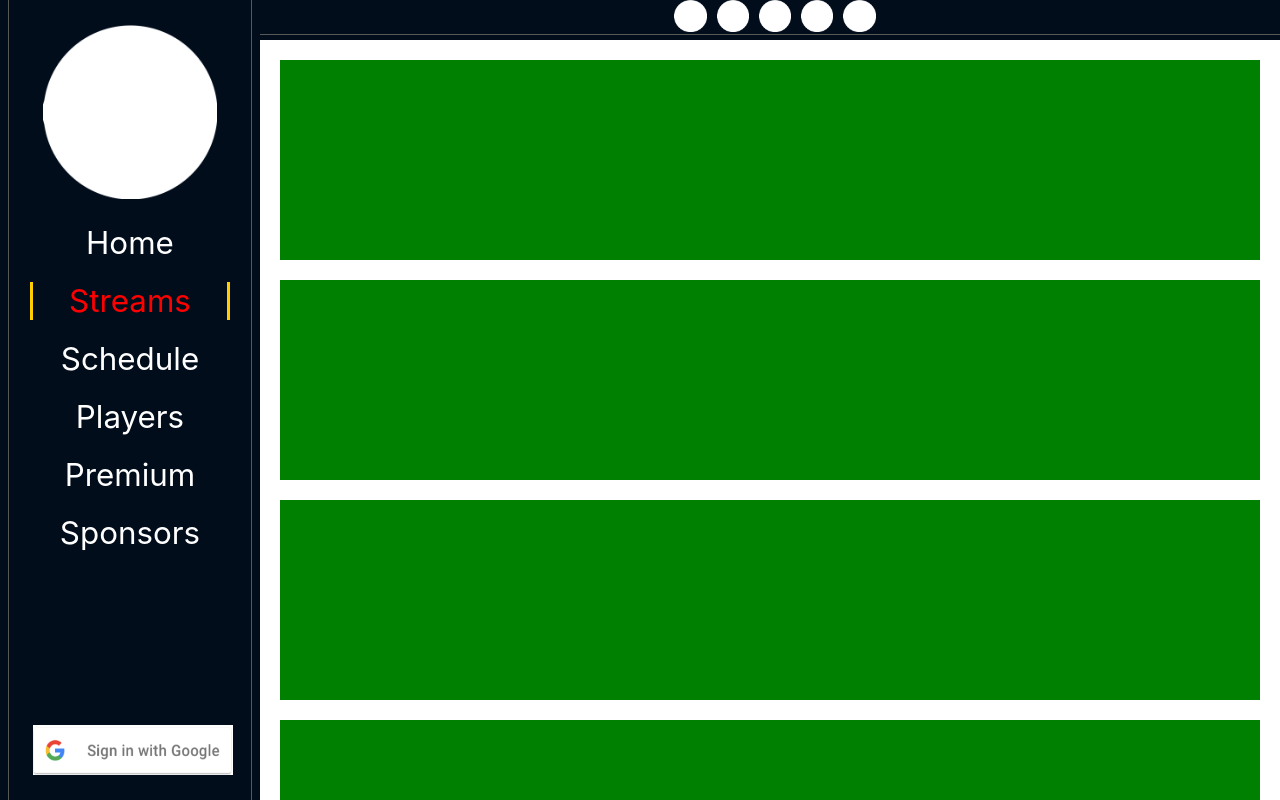
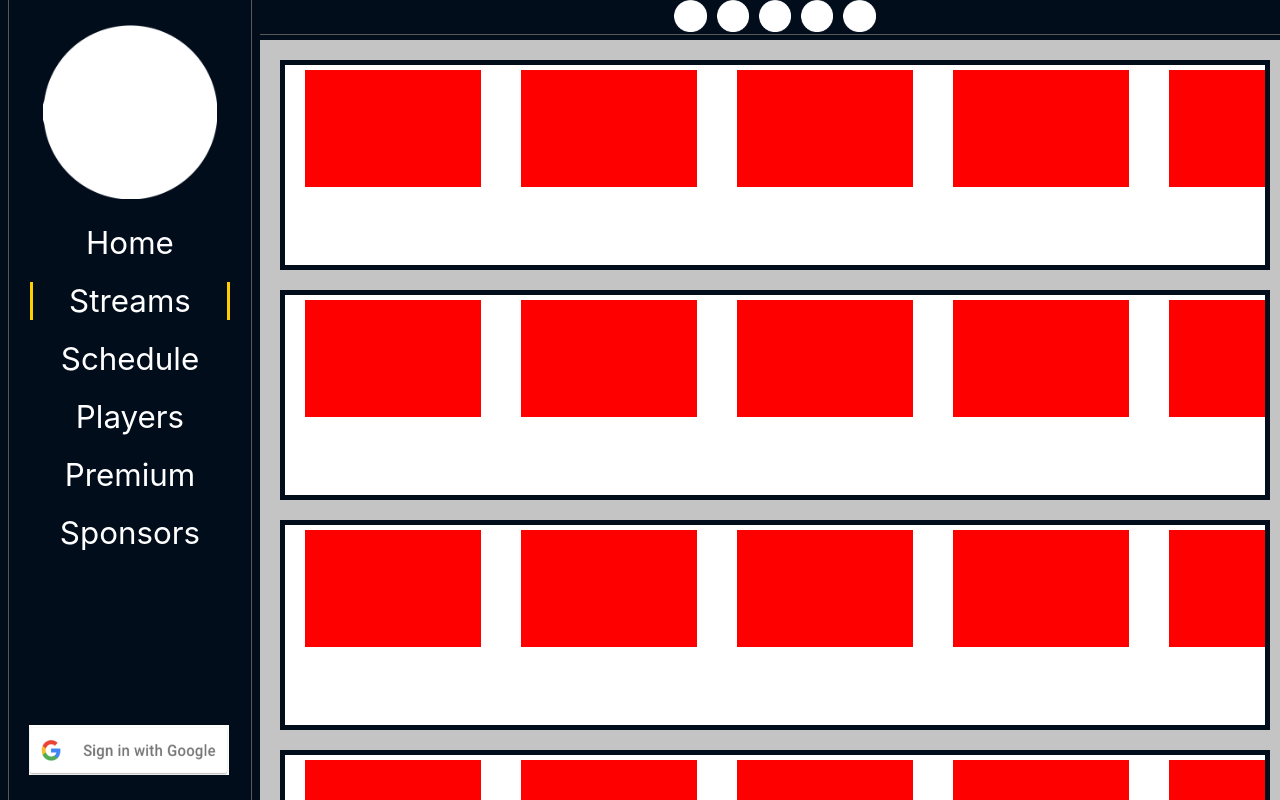
Before and after one commit to cspicklemire/sos_team5, a React (Create React App) app in the folder team5_app/: page /streams in a window 1280 px wide. Shown: the top 800 px of the page. Built offline with nearby package versions, Linux system fonts and the light colour scheme; no server answers.

Commit message:
dynamic routing for videos

```diff
--- a/team5_app/src/App.js
+++ b/team5_app/src/App.js
@@ -11,6 +11,8 @@ import Schedule from './pages/Schedule';
 import Sponsors from './pages/Sponsors';
 import Players from './pages/Players';
 import Streams from './pages/Streams';
+import LiveStream from './pages/Stream_Live';
+
 
 async function getUserInfo() {
     let result
@@ -77,7 +79,6 @@ function App() {
 
     if  (email && !username){
         PostUser({email:email})
-
     }
 
 
@@ -95,6 +96,7 @@ function App() {
             <Route path='/sponsors' exact component={Sponsors} />
             <Route path='/players' exact component={Players} />
             <Route path='/streams' exact component={Streams} />
+            <Route path='/streams/:id' exact component={LiveStream} />
           </Switch>
         </div>
       </div>
--- a/team5_app/src/components/Video-Slider.js
+++ b/team5_app/src/components/Video-Slider.js
@@ -1,10 +1,25 @@
 import React from 'react';
 import '../css/Video-Slider.css';
+import Video from './Video';
 
 function Slider() {
   return (
     <div className='video-slider'>
-
+      <div className='video-slider-2'>
+        <Video id='1' />
+        <Video id='2' />
+        <Video id='3' />
+        <Video id='4' />
+        <Video id='5' />
+        <Video id='6' />
+        <Video id='7' />
+        <Video id='8' />
+        <Video id='9' />
+        <Video id='10' />
+        <Video id='11' />
+        <Video id='12' />
+        <Video id='13' />
+      </div>
     </div>
   );
 }
--- /dev/null
+++ b/team5_app/src/components/Video.js
@@ -0,0 +1,13 @@
+import React from 'react';
+import {NavLink} from 'react-router-dom';
+import '../css/Video.css';
+
+function Video( props ) {
+  return (
+    <div className='video-widget'>
+        <NavLink to={`/streams/${props.id}`}> <div></div> </NavLink>
+    </div>
+  );
+}
+
+export default Video;
--- a/team5_app/src/css/App.css
+++ b/team5_app/src/css/App.css
@@ -3,6 +3,7 @@
   --trim-border: #585858;
   --trim-background: #020d1c;
   --trim-border-active: #FFCD00;
+  --color-1: #c4c4c4;
 }
 
 *  {
@@ -12,7 +13,7 @@
 }
 
 body {
-  background-color: white;
+  background-color: var(--color-1);
   margin-left: var(--left-spacing);
 }
 
@@ -26,10 +27,7 @@ li {
 }
 
 a {
-  display: block;
-  color: white;
-  width: 80%;
-  margin: auto;
+
 }
 
 h1 {
@@ -38,7 +36,7 @@ h1 {
 
 .App {
   text-align: center;
-  color : white
+  color : white;
 }
 
 .GoogleLogin {
--- a/team5_app/src/css/Nav.css
+++ b/team5_app/src/css/Nav.css
@@ -29,6 +29,13 @@ nav {
   marginTop: 20px;
 }
 
+.nav-links a {
+  display: block;
+  color: white;
+  width: 80%;
+  margin: auto;
+}
+
 .nav-links-active {
   color: red;
   border-left: 3px solid var(--trim-border-active);
--- a/team5_app/src/css/News-Feed.css
+++ b/team5_app/src/css/News-Feed.css
@@ -1,11 +1,7 @@
 .news-feed {
+  float: left;
   display: inline-block;
-  background-color: green;
-  padding: 5px 5px 5px 5px !important;
+  background-color: var(--trim-background);
+  padding: 5px 5px 5px 5px;
   width: 700px;
-  white-space: nowrap;
 }
-
-.news-feed * {
-  width: 100%;
-}
--- a/team5_app/src/css/Video-Slider.css
+++ b/team5_app/src/css/Video-Slider.css
@@ -1,6 +1,16 @@
 .video-slider {
-  background-color: green;
+  background-color: var(--trim-background);
   margin-bottom: 20px;
   width: 100%;
   height: 200px;
+  padding: 5px 5px 5px 5px;
 }
+
+.video-slider-2 {
+  white-space: nowrap;
+  background-color: white;
+  width: 100%;
+  height: 100%;
+  overflow-y: hidden;
+  overflow-x: scroll;
+}
--- /dev/null
+++ b/team5_app/src/css/Video.css
@@ -0,0 +1,12 @@
+.video-widget {
+  display: inline-block;
+  width: 176px;
+  height: 117px;
+  margin: 5px 20px 5px 20px;
+}
+
+.video-widget a div {
+  width: 100%;
+  height: 100%;
+  background-color: red;
+}
--- /dev/null
+++ b/team5_app/src/pages/Stream_Live.js
@@ -0,0 +1,11 @@
+import React, { useState, useEffect } from 'react';
+
+function StreamLive( {match} ) {
+  return (
+    <div>
+      <h1> { `Live Video Stream ${match.params.id}` } </h1>
+    </div>
+  );
+}
+
+export default StreamLive;
```
